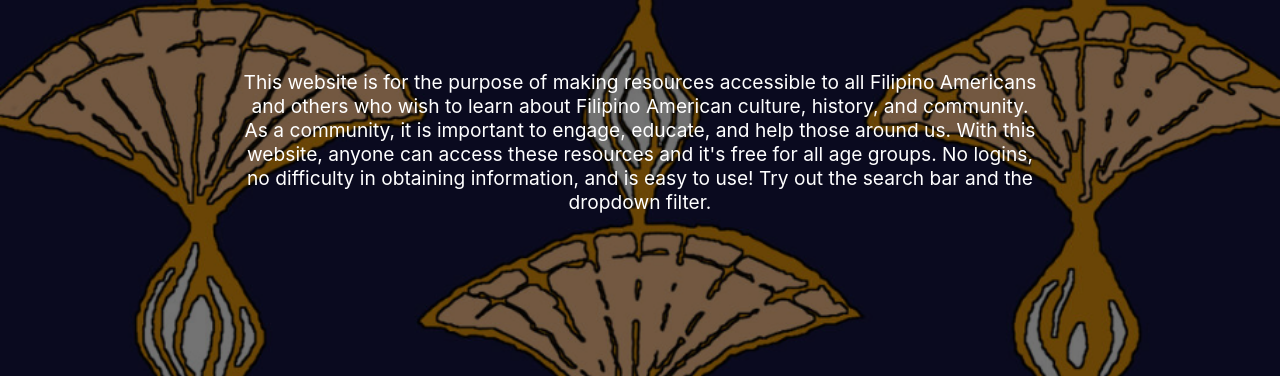
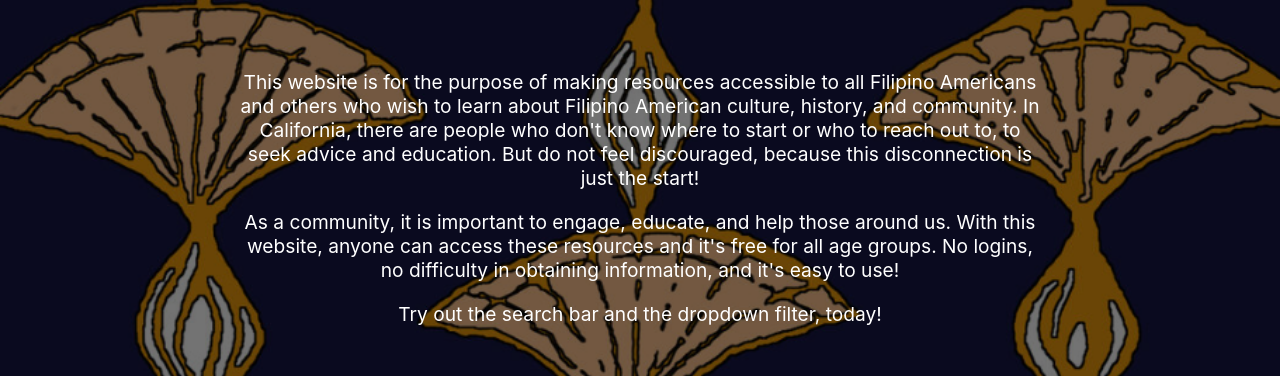
Before and after one commit to cait-vsp/filam-rights-resources, a React (Create React App) app: page /about in a window 1280 px wide. Shown: the part 194-570 px from the top of the page. Built offline with nearby package versions, Linux system fonts and the light colour scheme.

Commit message:
Updated About information and Added comments to code
For better explanation for code and purpose of website.

```diff
--- a/src/components_proj/About.js
+++ b/src/components_proj/About.js
@@ -2,7 +2,7 @@ import React from 'react';
 import '../app.css';
 
 
-export default function About()
+export default function About() // Displays the website's purpose and context.
 {
   return(
     <section className = "about_bg">
@@ -12,10 +12,16 @@ export default function About()
                     This website is for the purpose of making resources
                     accessible to all Filipino Americans and others who
                     wish to learn about Filipino American culture, history, and community.
+                    In California, there are people who don't know where to start or who to reach out to, to seek advice and education.
+                    But do not feel discouraged, because this disconnection is just the start!
+                </p>
+                <p>
                     As a community, it is important to engage, educate, and help those around us.
                     With this website, anyone can access these resources and it's free for all age groups.
-                    No logins, no difficulty in obtaining information, and is easy to use!
-                    Try out the search bar and the dropdown filter.
+                    No logins, no difficulty in obtaining information, and it's easy to use!
+                </p>
+                <p>
+                    Try out the search bar and the dropdown filter, today!
                 </p>
         </div>
 
--- a/src/components_proj/Header.js
+++ b/src/components_proj/Header.js
@@ -3,7 +3,7 @@ import './header.css';
 import { Link } from 'react-router-dom'; // To use working links for Header tabs.
 
 
-export default function Header()
+export default function Header() // Holds buttons and links these tabs to different pages
 {
   return(
     <nav class = "header">
--- a/src/components_proj/Home.js
+++ b/src/components_proj/Home.js
@@ -7,7 +7,7 @@ export default function Home()
   return(
     <section className = "home_bg">
       <div className="bg-inner">
-        <h1 className = "title"> Filipino American Rights and Resources </h1>
+        <h1 className = "title"> Fil-Am Rights and Resources (CA)</h1>
         <p>
           A place to learn about Filipino American rights, history, culture, and community resources.
         </p>
```
Also changed, not shown: src/components_proj/SearchBar.js (+16 -0 lines), src/data/resources.js (+12 -12 lines).
